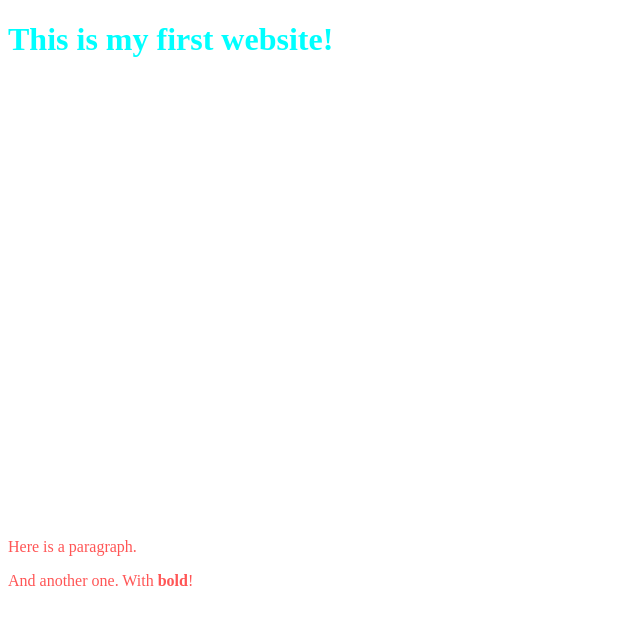
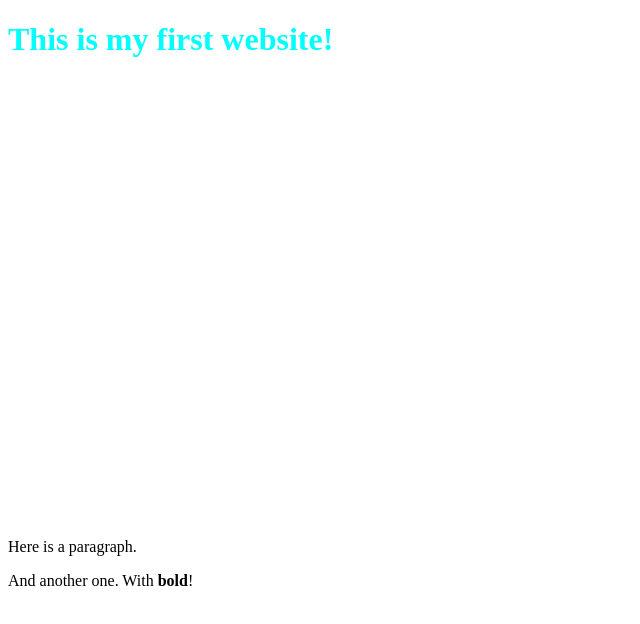
Before and after one commit to berh/hello-world-brh, a plain HTML site: page index.html in a window 1280 px wide. Shown: the whole page, without its empty margins (0-640 px from the left). Drawn offline with Linux system fonts and the light colour scheme.

Commit message:
Update main.css

```diff
--- a/main.css
+++ b/main.css
@@ -3,6 +3,10 @@ h1 {
   margin-bottom: 15em;
 }
 
-p {
- color: #FF5555;
+p.red {
+ color: red;
 }
+
+p.blue {
+  color: blue;
+}
```
